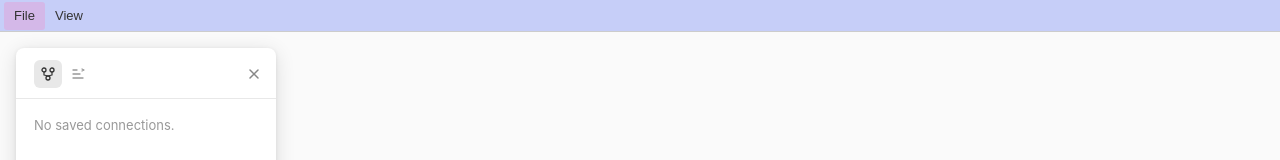
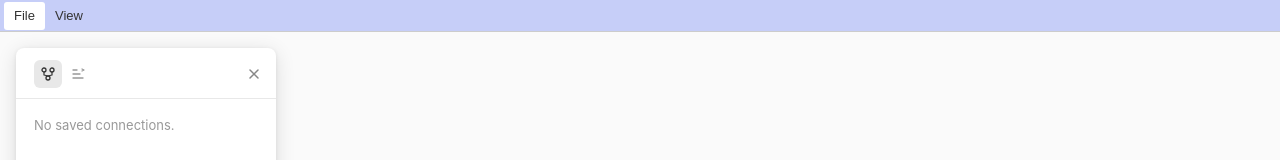
Before and after one commit to dssocool/data_protection_tool_036, a React (Vite) app in the folder DataProtectionTool.ControlCenter/frontend/: page / in a window 1280 px wide. In both pictures the pointer is over the button "File". Shown: the top 160 px of the page. Built offline with nearby package versions, Linux system fonts and the light colour scheme.

Commit message:
Update MenuBar background colors for consistency and improved aesthetics

```diff
--- a/DataProtectionTool.ControlCenter/frontend/src/components/MenuBar.css
+++ b/DataProtectionTool.ControlCenter/frontend/src/components/MenuBar.css
@@ -28,7 +28,7 @@
 
 .menu-top-button:hover,
 .menu-top-button.active {
-  background: #d4b8e8;
+  background: #fff;
 }
 
 /* Dropdown (first level, opens on click via React state) */
@@ -68,7 +68,7 @@
 
 .menu-item:hover > button,
 .menu-item:hover > span {
-  background: #e8e8e8;
+  background: #fff;
 }
 
 /* Arrow indicator for items with sub-menus */
```
